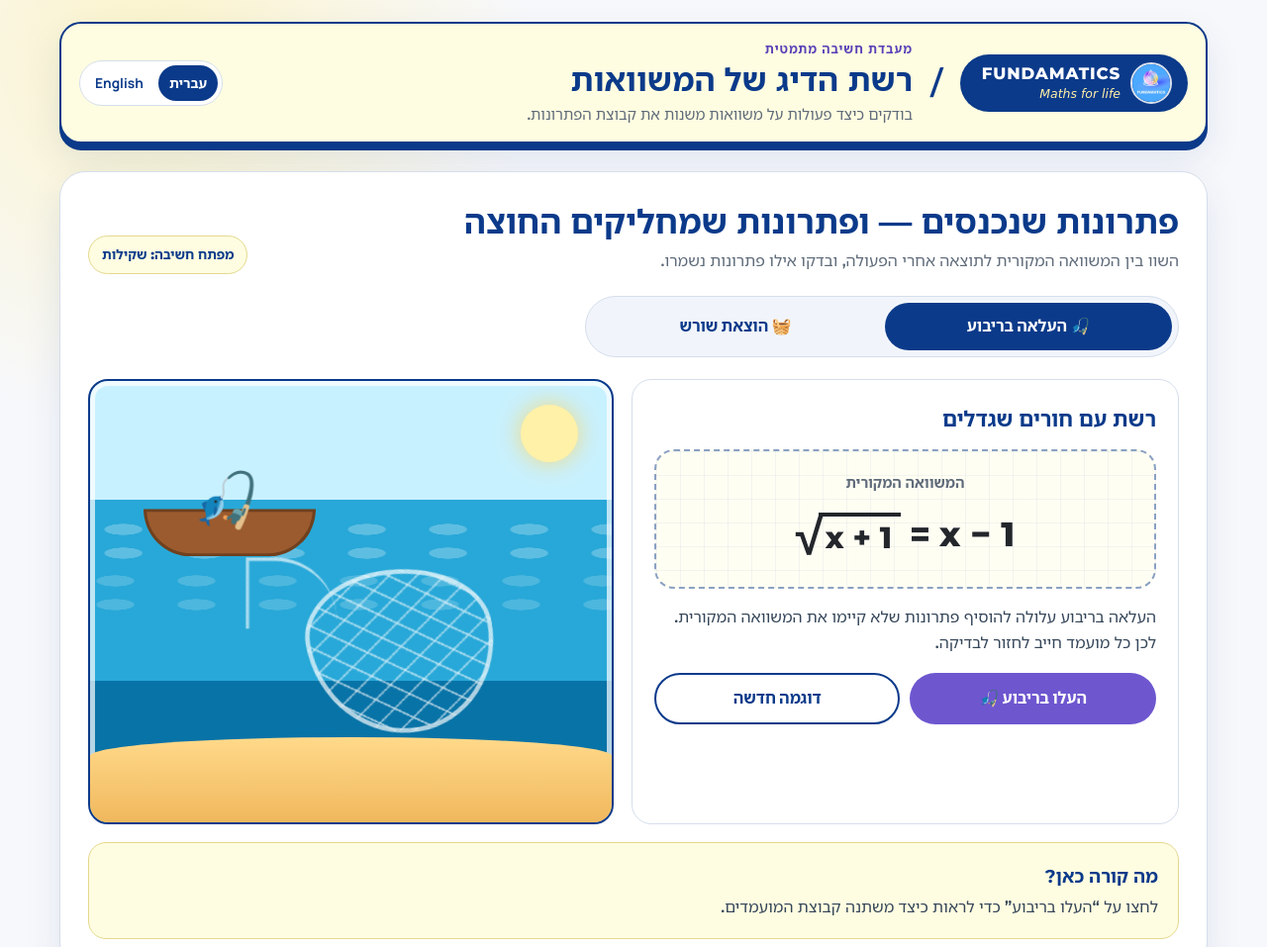
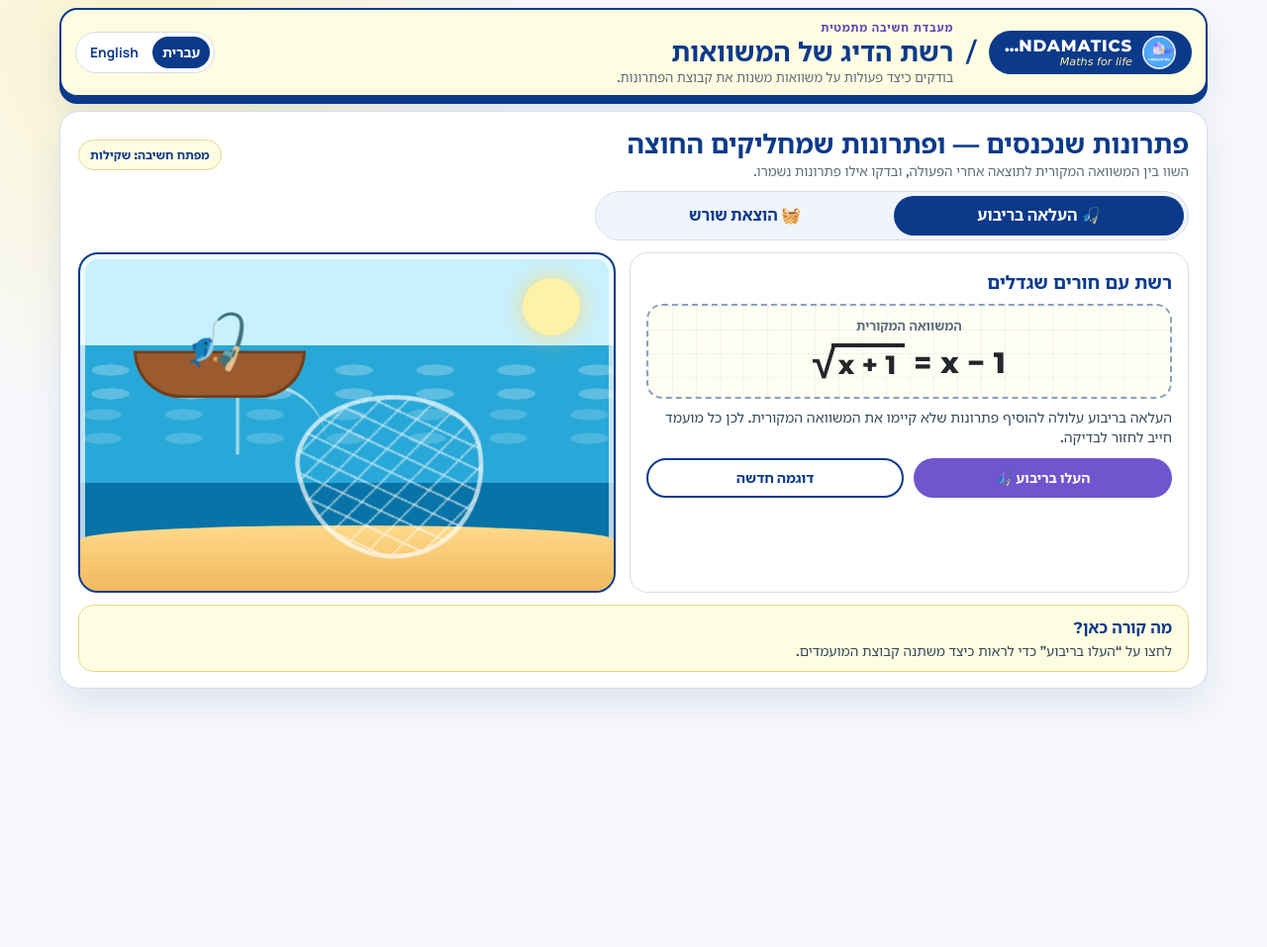
Before and after one commit to gilsher-droid/thefisherman, a plain HTML site: page index.html in a window 1280 px wide. Shown: the top 957 px of the page at 99% size. After the commit the page ends 800 px from the top, so only its background shows below. Drawn offline with Linux system fonts and the light colour scheme.

Commit message:
Fit desktop lesson above the fold

```diff
--- a/index.html
+++ b/index.html
@@ -541,6 +541,116 @@
       border: 0;
     }
 
+    @media (min-width: 901px) and (max-height: 900px) {
+      .app {
+        margin-top: 0;
+        margin-bottom: 0;
+        padding-top: 8px;
+        padding-bottom: 8px;
+      }
+
+      .app-header {
+        gap: 14px;
+        margin-bottom: 14px;
+        padding: 9px 14px;
+        border-radius: 18px;
+      }
+
+      .brand-product-lockup { gap: 13px; }
+      .fundamatics-brand { width: 205px; padding-block: 5px; }
+      .fundamatics-brand img { width: 34px; height: 34px; }
+      .brand-tagline { margin-top: 2px; font-size: .7rem; }
+      .brand-divider { font-size: 1.65rem; }
+      .product-kicker { margin-bottom: 0; font-size: .7rem; }
+      .app-header h1 { font-size: clamp(1.2rem, 2.1vw, 1.65rem); }
+      .app-header p { margin-top: 1px; font-size: .82rem; line-height: 1.35; }
+      .language-option { padding: 5px 10px; }
+
+      .panel {
+        padding: 16px 18px;
+        border-radius: 20px;
+      }
+
+      .lesson-intro {
+        align-items: center;
+        margin-bottom: 10px;
+      }
+
+      .lesson-intro h2 {
+        font-size: clamp(1.25rem, 2.4vw, 1.65rem);
+      }
+
+      .lesson-intro p {
+        margin-top: 2px;
+        font-size: .84rem;
+        line-height: 1.4;
+      }
+
+      .thinking-key { padding: 5px 11px; font-size: .76rem; }
+
+      .tabs {
+        gap: 4px;
+        margin-bottom: 12px;
+        padding: 4px;
+      }
+
+      .tab, .action-btn { min-height: 38px; }
+      .tab { padding-block: 5px; }
+
+      .lesson-grid { gap: 14px; }
+
+      .card {
+        padding: 14px 16px;
+        border-radius: 18px;
+      }
+
+      .card h3 {
+        margin-bottom: 8px;
+        font-size: 1.16rem;
+      }
+
+      .equation-box {
+        padding: 10px 14px;
+        border-radius: 16px;
+      }
+
+      .equation-title { margin-bottom: 2px; font-size: .8rem; }
+
+      .equation {
+        min-height: 49px;
+        font-size: clamp(1.45rem, 3vw, 1.85rem);
+      }
+
+      .sqrt-symbol { font-size: 2.7rem; }
+      .sqrt-content { padding-top: 5px; font-size: 1.65rem; }
+      .explain { margin-top: 9px; font-size: .88rem; line-height: 1.45; }
+      .actions { margin-top: 10px; }
+      .action-btn { padding-block: 7px; font-size: .88rem; }
+
+      .stage { min-height: 344px; }
+      .wave.one { top: 105px; }
+      .wave.two { top: 150px; }
+      .boat { top: 80px; }
+      .net { top: 140px; }
+      .fish-a { top: 196px; }
+      .fish-b { top: 246px; }
+      .jelly { top: 220px; }
+      .seaweed { top: 258px; }
+      .shell { top: 278px; }
+      .lost-fish { top: 200px; }
+      .sea-floor { height: 66px; }
+      .check-zone, .lost-note { top: 58px; }
+
+      .message-box {
+        margin-top: 12px;
+        padding: 10px 16px;
+        border-radius: 15px;
+      }
+
+      .message-box h3 { margin-bottom: 1px; font-size: 1rem; }
+      .message-box p { font-size: .86rem; line-height: 1.4; }
+    }
+
     @media (max-width: 900px) {
       .app-header { align-items: stretch; flex-direction: column; }
       .brand-product-lockup { flex-basis: auto; }
```
